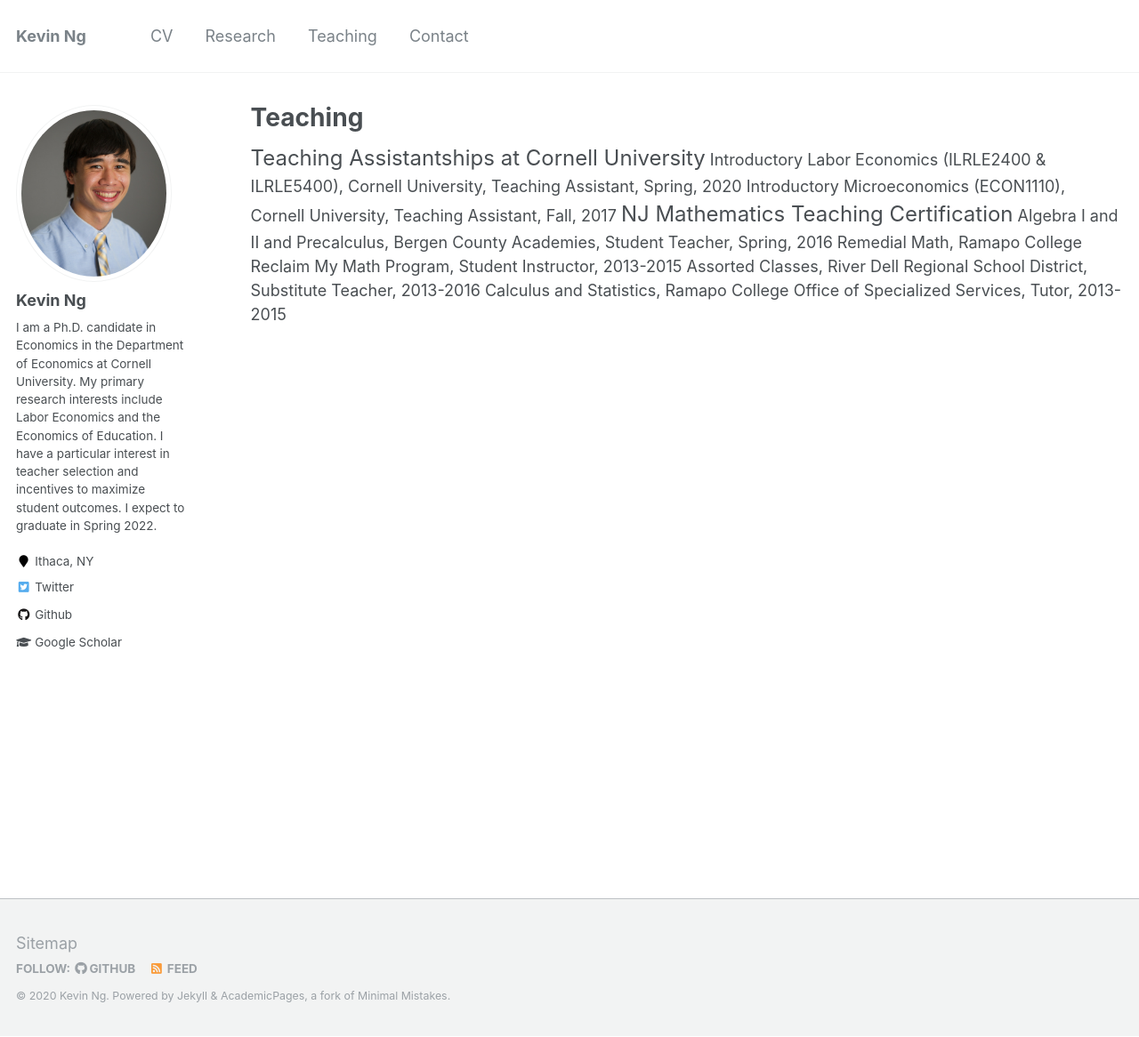
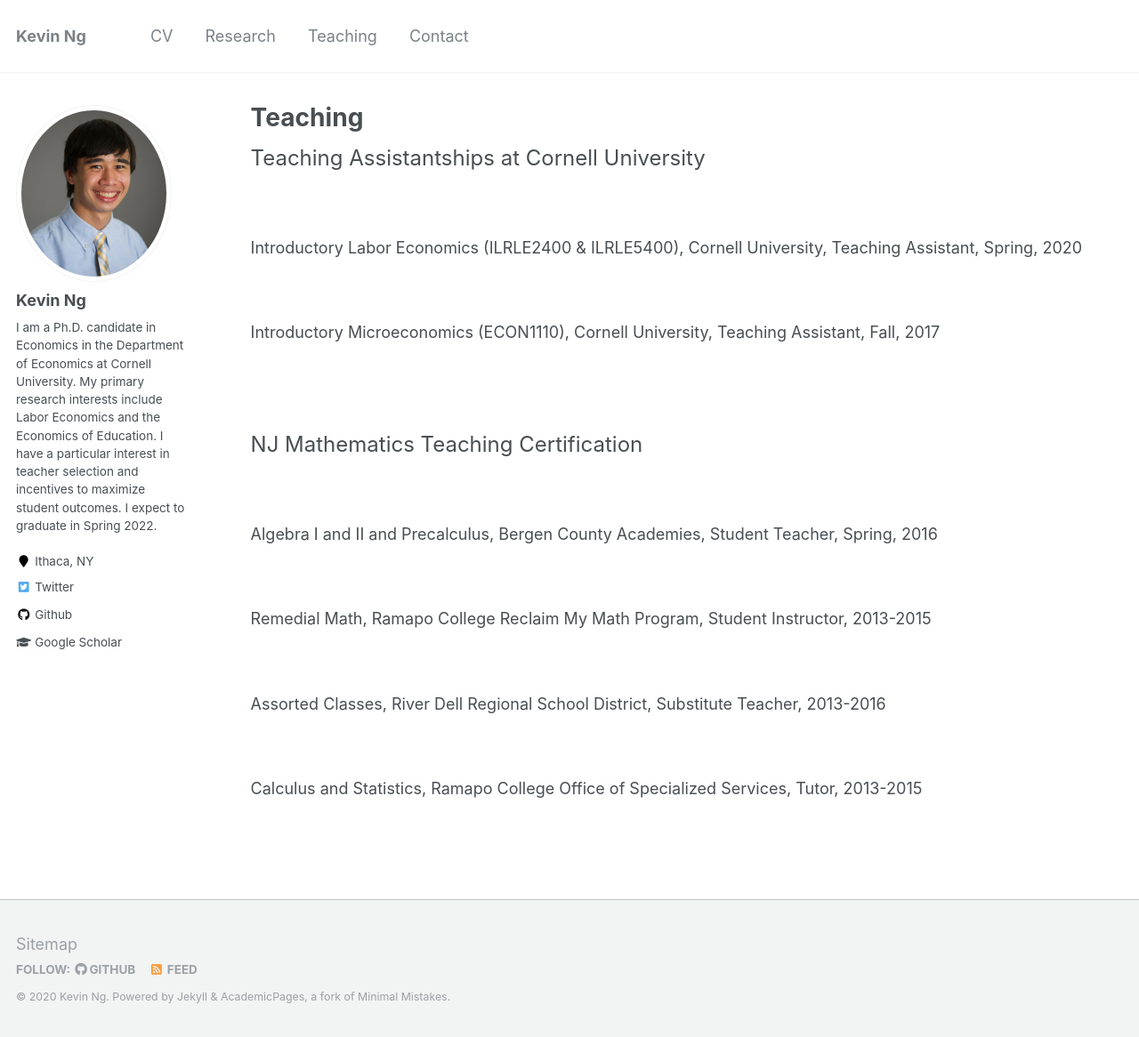
Before and after one commit to KevinCNg/kevincng.github.io, a Jekyll site: the page built from _pages/teaching.md, in a window 1280 px wide and 1166 px high. Shown: the whole window at 89% size. Built offline with Jekyll 4.4.1, drawn with Linux system fonts in a browser that asks for light colours.

Commit message:
Update teaching.md

```diff
--- a/_pages/teaching.md
+++ b/_pages/teaching.md
@@ -5,15 +5,15 @@ permalink: /teaching/
 author_profile: true
 ---
 
-<font size="+2">Teaching Assistantships at Cornell University</font>
-<font size="+1">Introductory Labor Economics (ILRLE2400 & ILRLE5400), Cornell University, Teaching Assistant, Spring, 2020</font>
-<font size="+1">Introductory Microeconomics (ECON1110), Cornell University, Teaching Assistant, Fall, 2017 </font>
+<font size="+2">Teaching Assistantships at Cornell University</font><br>
+<font size="+1">Introductory Labor Economics (ILRLE2400 & ILRLE5400), Cornell University, Teaching Assistant, Spring, 2020</font><br>
+<font size="+1">Introductory Microeconomics (ECON1110), Cornell University, Teaching Assistant, Fall, 2017 </font><br><br>
 
-<font size="+2">NJ Mathematics Teaching Certification</font>
-<font size="+1">Algebra I and II and Precalculus, Bergen County Academies, Student Teacher, Spring, 2016</font>
-<font size="+1">Remedial Math, Ramapo College Reclaim My Math Program, Student Instructor, 2013-2015</font>
-<font size="+1">Assorted Classes, River Dell Regional School District, Substitute Teacher, 2013-2016</font>
-<font size="+1">Calculus and Statistics, Ramapo College Office of Specialized Services, Tutor, 2013-2015</font>
+<font size="+2">NJ Mathematics Teaching Certification</font><br>
+<font size="+1">Algebra I and II and Precalculus, Bergen County Academies, Student Teacher, Spring, 2016</font><br>
+<font size="+1">Remedial Math, Ramapo College Reclaim My Math Program, Student Instructor, 2013-2015</font><br>
+<font size="+1">Assorted Classes, River Dell Regional School District, Substitute Teacher, 2013-2016</font><br>
+<font size="+1">Calculus and Statistics, Ramapo College Office of Specialized Services, Tutor, 2013-2015</font><br>
 
 
 {% include base_path %}
```
